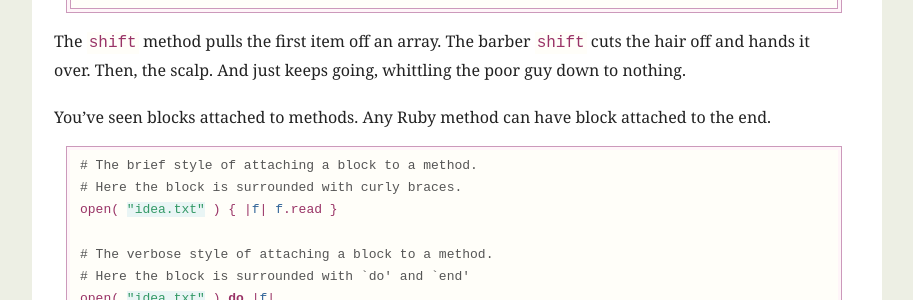
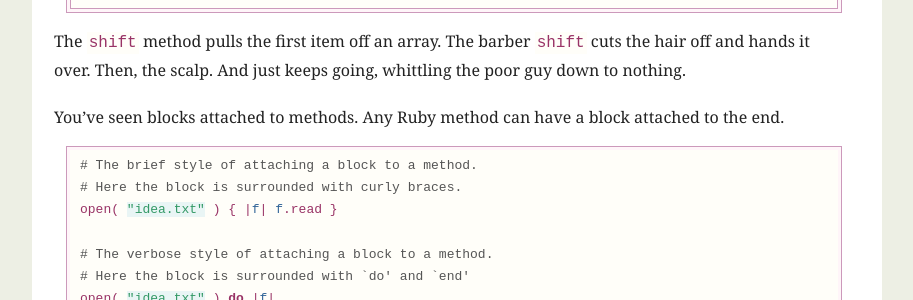
Before and after one commit to mislav/poignant-guide, a Jekyll site: the page built from _posts/1900-01-06-downtown.md, in a window 1280 px wide and 900 px high, scrolled down 8301 px. Shown: the part 154-454 px from the top of the window, without its empty margins (183-1096 px from the left). Built offline with Jekyll 4.4.1, drawn with Linux system fonts in a browser that asks for light colours; Markdown is read by kramdown in place of the engine named in the settings.

Commit message:
Fix another grammar error

```diff
--- a/_posts/1900-01-06-downtown.md
+++ b/_posts/1900-01-06-downtown.md
@@ -335,8 +335,8 @@ The `shift` method pulls the first item off an array. The barber `shift` cuts
 the hair off and hands it over. Then, the scalp. And just keeps going, whittling
 the poor guy down to nothing.
 
-You’ve seen blocks attached to methods. Any Ruby method can have block attached
-to the end.
+You’ve seen blocks attached to methods. Any Ruby method can have a block
+attached to the end.
 
 {% highlight ruby %}
 # The brief style of attaching a block to a method.
```
